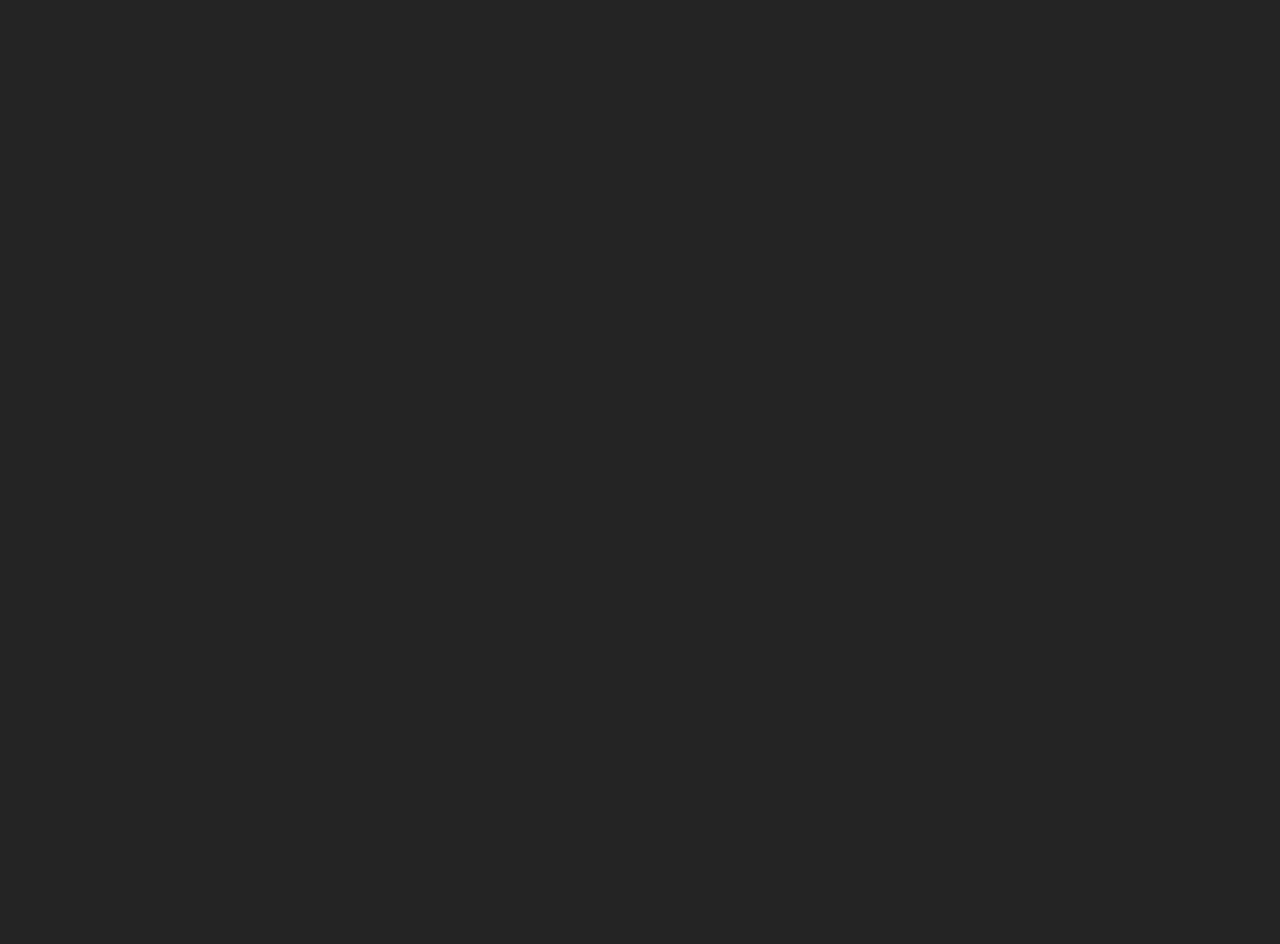
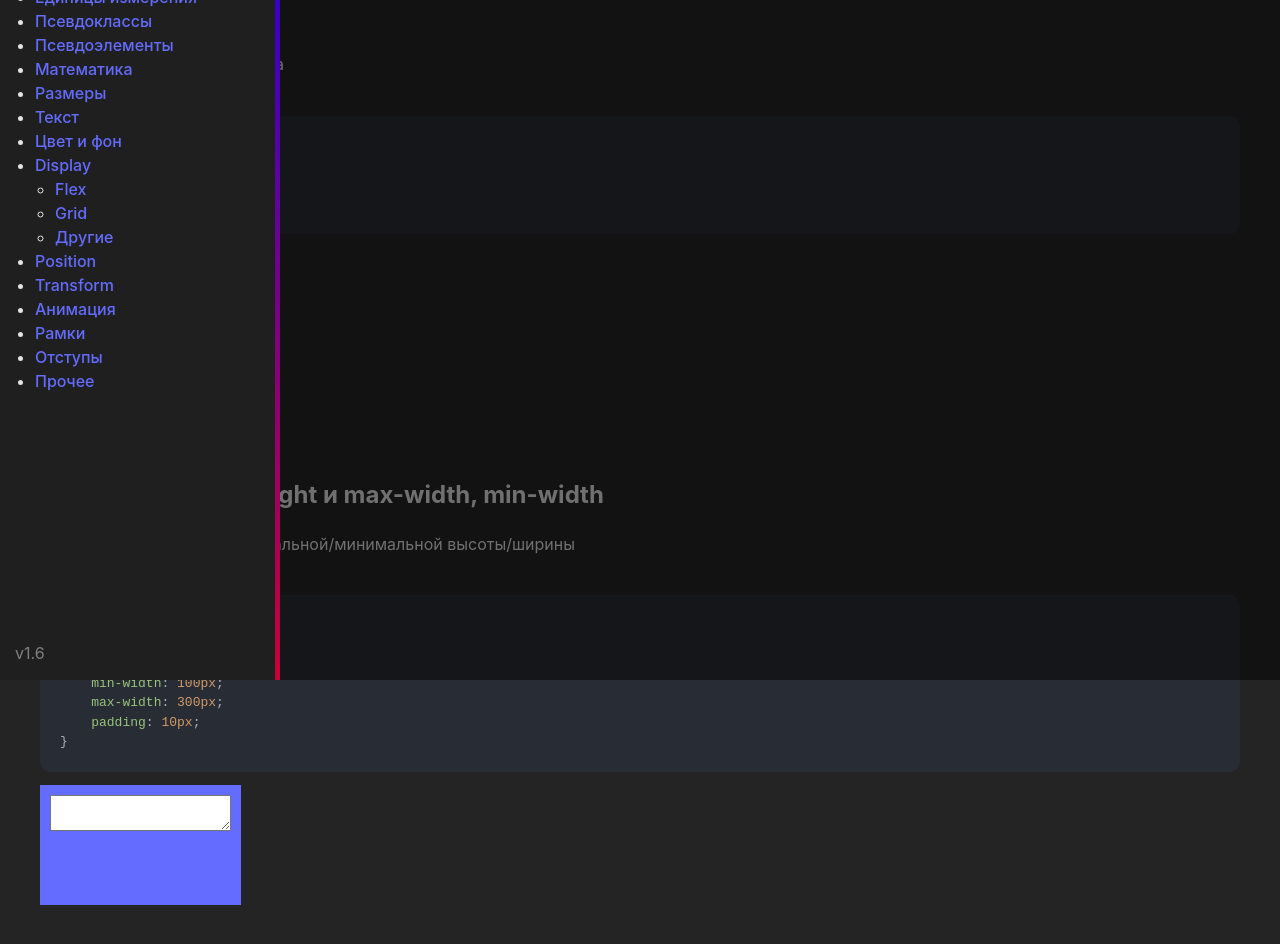
Before and after one commit to ChiJastir/HTMLandCSSdocumentation, a React (Vite) app: page /size in a window 1280 px wide. Before the commit this address had no page. Shown: the part 120-1064 px from the top of the page. Before the commit the page ends 800 px from the top, so only its background shows below. Built offline with nearby package versions, Linux system fonts and the light colour scheme.

Commit message:
Add new content

```diff
--- a/src/components/navigation.tsx
+++ b/src/components/navigation.tsx
@@ -33,6 +33,7 @@
                         <li><Link to={'/pseudoClasses'}>Псевдоклассы</Link></li>
                         <li><Link to={'/pseudoElements'}>Псевдоэлементы</Link></li>
                         <li><Link to={'/math'}>Математика</Link></li>
+                        <li><Link to={'/size'}>Размеры</Link></li>
                         <li><Link to={'/text'}>Текст</Link></li>
                         <li><Link to={'/colorAndBackground'}>Цвет и фон</Link></li>
                         <li>
@@ -79,6 +80,7 @@
   top: 0;
   right: 0;
   bottom: 0;
+  height: 100vh;
   background-color: rgba(0, 0, 0, 0.5);
   display: ${props => props.$isVisible ? 'block' : 'none'};`
 
--- a/src/pages/pageWithFrames.tsx
+++ b/src/pages/pageWithFrames.tsx
@@ -14,6 +14,14 @@
     height: 100px;
     outline: 15px #646cff solid;
 }`
+
+    const borderRadius = `div{
+    background-color: #646cff;
+    width: 200px;
+    height: 100px;
+    border-radius: 15px;
+}`
+
     return (
         <Page>
             <Container>
@@ -34,6 +42,14 @@
                         <Outline/>
                     </Example>
                 </div>
+                <div>
+                    <h2>border-radius</h2>
+                    <p><Code>border-radius</Code> скругляет края элемента</p>
+                    <Example>
+                        <CodeExample>{borderRadius}</CodeExample>
+                        <BorderRadius/>
+                    </Example>
+                </div>
             </Container>
         </Page>
     );
@@ -47,4 +63,10 @@
   height: 100px;
   outline: 15px ${baseTheme.colors.primary} solid;`
 
+const BorderRadius = styled.div`
+  background-color: ${baseTheme.colors.primary};
+  width: 200px;
+  height: 100px;
+  border-radius: 15px;`
+
 export default PageWithFrames;
--- a/src/pages/pageWithOther.tsx
+++ b/src/pages/pageWithOther.tsx
@@ -10,6 +10,7 @@
 const PageWithOther = () => {
     const [zValue, setZValue] = useState(1)
     const [opacityValue, setOpacityValue] = useState(1)
+    const [isVisible, setIsVisible] = useState(true)
 
     const zIndexHTML = `<div class="container">
     <div class="elem1"/>
@@ -66,6 +67,17 @@
 
 .grad{
     cursor: grad;
+}`
+
+    const visibility = `div{
+    height: 100px;
+    background-color: #646cff;
+    cursor: pointer;
+    ${isVisible ? 'visibility: visible;' : 'visibility: hidden;'}
+}`
+
+    const listStyle = `ul{
+    list-style: url("images/logo.svg");
 }`
     return (
         <Page>
@@ -137,6 +149,27 @@
                             <CursorElem>.pointer</CursorElem>
                             <CursorElem>.grab</CursorElem>
                         </CursorBox>
+                    </Example>
+                </div>
+                <div>
+                    <h2>visibility</h2>
+                    <p><Code>visibility: hidden</Code> скрывает элемент на странице, но место занимаемое им остаётся занятым. Возможно анимировать</p>
+                    <Example>
+                        <CodeExample>{visibility}</CodeExample>
+                        <Visibility $visible={isVisible}/>
+                        <button onClick={() => setIsVisible(!isVisible)}>Скрыть/показать</button>
+                    </Example>
+                </div>
+                <div>
+                    <h2>list-style</h2>
+                    <p><Code>list-style</Code> настраивает стиль указатилей списка. Можно выбрать из множества существующих, а можно указать самому</p>
+                    <Example>
+                        <CodeExample>{listStyle}</CodeExample>
+                        <ListStyle img={img}>
+                            <li>1</li>
+                            <li>2</li>
+                            <li>3</li>
+                        </ListStyle>
                     </Example>
                 </div>
             </Container>
@@ -213,4 +246,18 @@
     cursor: grab;
   }`
 
+interface VisibilityProps {
+    $visible?: boolean,
+}
+
+const Visibility = styled.div<VisibilityProps>`
+  height: 100px;
+  background-color: ${baseTheme.colors.primary};
+  margin-bottom: 10px;
+  cursor: pointer;
+  ${props => !props.$visible && 'visibility: hidden'}`
+
+const ListStyle = styled.ul<{img: string}>`
+  list-style: url("${props => props.img}");`
+
 export default PageWithOther;
--- /dev/null
+++ b/src/pages/pageWithSize.tsx
@@ -0,0 +1,62 @@
+import CodeExample from "../components/codeExample";
+import {Container, Code, Example} from "../UI/components";
+import styled from "styled-components";
+import {baseTheme} from "../styles/theme";
+import Page from "../components/page";
+
+const PageWithSize = () => {
+    const heightAndWidth = `div {
+    height: 200px;
+    width: 100px;
+}`
+
+    const sizeLimit = `div {
+    min-height: 100px;
+    max-height: 300px;
+    min-width: 100px;
+    max-width: 300px;
+    padding: 10px;
+}`
+
+    return (
+        <Page>
+            <Container>
+                <h1>Размеры</h1>
+                <div>
+                    <h2>height и width</h2>
+                    <p><Code>height</Code> - высота, <Code>width</Code> - ширина</p>
+                    <Example>
+                        <CodeExample>{heightAndWidth}</CodeExample>
+                        <HeightAndWidth/>
+                    </Example>
+                </div>
+                <div>
+                    <h2>max-height, min-height и max-width, min-width</h2>
+                    <p>По логике - значания максимальной/минимальной высоты/ширины</p>
+                    <Example>
+                        <CodeExample>{sizeLimit}</CodeExample>
+                        <SizeLimit>
+                            <textarea/>
+                        </SizeLimit>
+                    </Example>
+                </div>
+            </Container>
+        </Page>
+    );
+};
+
+const HeightAndWidth = styled.div`
+  height: 200px;
+  width: 100px;
+  background-color: ${baseTheme.colors.primary};`
+
+const SizeLimit = styled.div`
+  min-height: 100px;
+  max-height: 300px;
+  min-width: 100px;
+  max-width: 300px;
+  display: inline-block;
+  padding: 10px;
+  background-color: ${baseTheme.colors.primary};`
+
+export default PageWithSize;
--- a/src/router/index.tsx
+++ b/src/router/index.tsx
@@ -14,9 +14,11 @@
 import PageWithMath from "../pages/pageWithMath";
 import PageWithMeasurementUnits from "../pages/pageWithMeasurementUnits";
 import PageWithColorAndBackground from "../pages/pageWithColorAndBackground";
+import PageWithSize from "../pages/pageWithSize";
 
 export const routes = [
     {path: '/', component: <PageWithSelectors/>},
+    {path: '/size', component: <PageWithSize/>},
     {path: '/colorAndBackground', component: <PageWithColorAndBackground/>},
     {path: '/measurement', component: <PageWithMeasurementUnits/>},
     {path: '/pseudoClasses', component: <PageWithPseudoClasses/>},
```
Also changed, not shown: src/pages/pageWithText.tsx (+17 -20 lines), src/context/index.ts (added), src/hooks/useWindowDimensions.ts (added).
